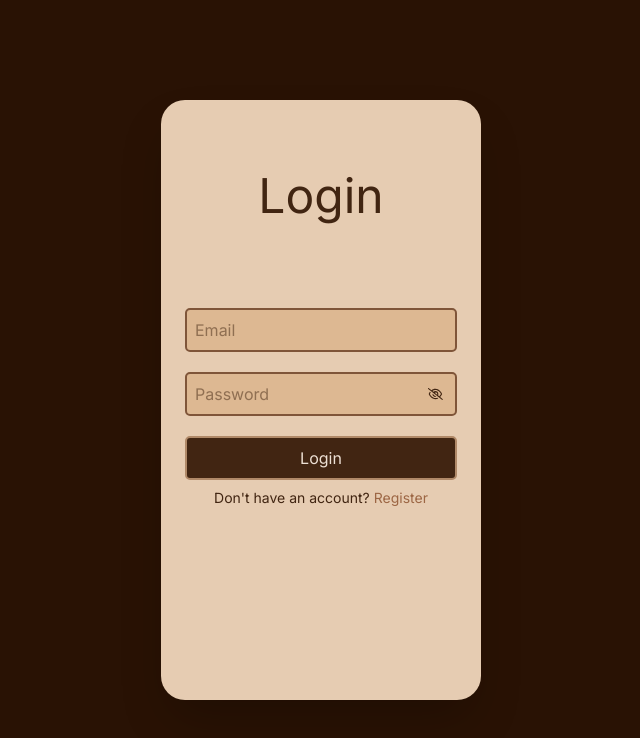
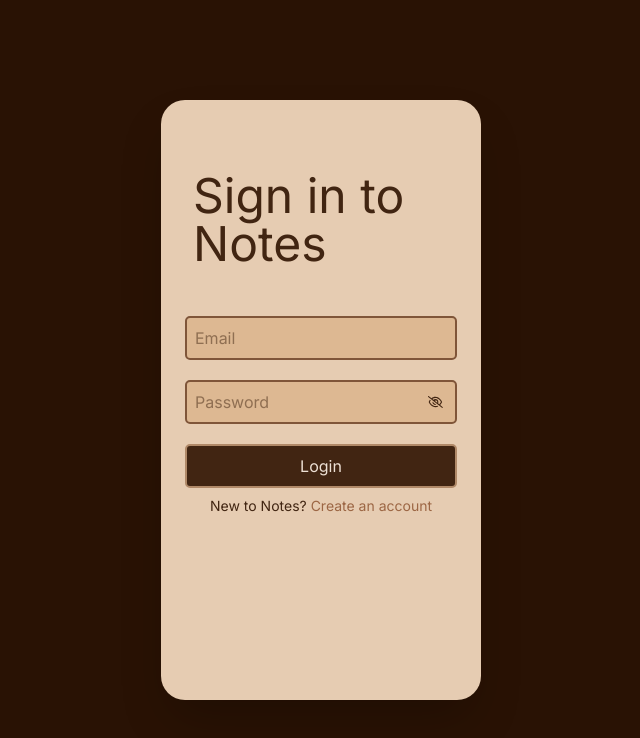
Before and after one commit to birajchhetri30/Note-Taking-App, a React (Vite) app in the folder Frontend/: page /login in a window 1280 px wide. Shown: the top 738 px of the page, without its empty margins (319-959 px from the left). Built offline with nearby package versions, Linux system fonts and the light colour scheme; a web font is replaced by a local one.

Commit message:
Small UI changes

```diff
--- a/Frontend/src/pages/Login.jsx
+++ b/Frontend/src/pages/Login.jsx
@@ -51,8 +51,8 @@ export default function Login() {
     return (
         <div className='login_card'>
             <div className='bg-primary-200 h-3/4 sm:w-1/2 md:1/2 lg:w-1/3 xl:w-1/4 p-6 rounded-3xl shadow-2xl flex flex-col items-center'>
-                <h1 className="h1 mt-10">Login</h1>
-                <form onSubmit={handleSubmit} className="credentials_form mt-20">
+                <h1 className="h1 mt-10">Sign in to Notes</h1>
+                <form onSubmit={handleSubmit} className="credentials_form mt-10">
                     <TextInput name='email' value={form.email} onChange={handleChange} />
                     <PasswordInput name='password' value={form.password} onChange={handleChange} />
                     <button
@@ -63,7 +63,7 @@ export default function Login() {
                     </button>
                 </form>
                 {error && <p className="error_style">{error}</p>}
-                <AuthRedirectLink text="Don't have an account?" linkText={"Register"} to="/register" />
+                <AuthRedirectLink text="New to Notes?" linkText={"Create an account"} to="/register" />
             </div>
         </div>
     );
--- a/Frontend/src/pages/Register.jsx
+++ b/Frontend/src/pages/Register.jsx
@@ -108,7 +108,7 @@ export default function Register() {
                         type='submit' disabled={loading}>Register</button>
                 </form>
                 {error && <p className='error_style mb-0'>{error}</p>}
-                <AuthRedirectLink text="Already have an account?" linkText="Login" to="/login" />
+                <AuthRedirectLink text="Already have an account?" linkText="Sign in" to="/login" />
             </div>
         </div>
     )
```
